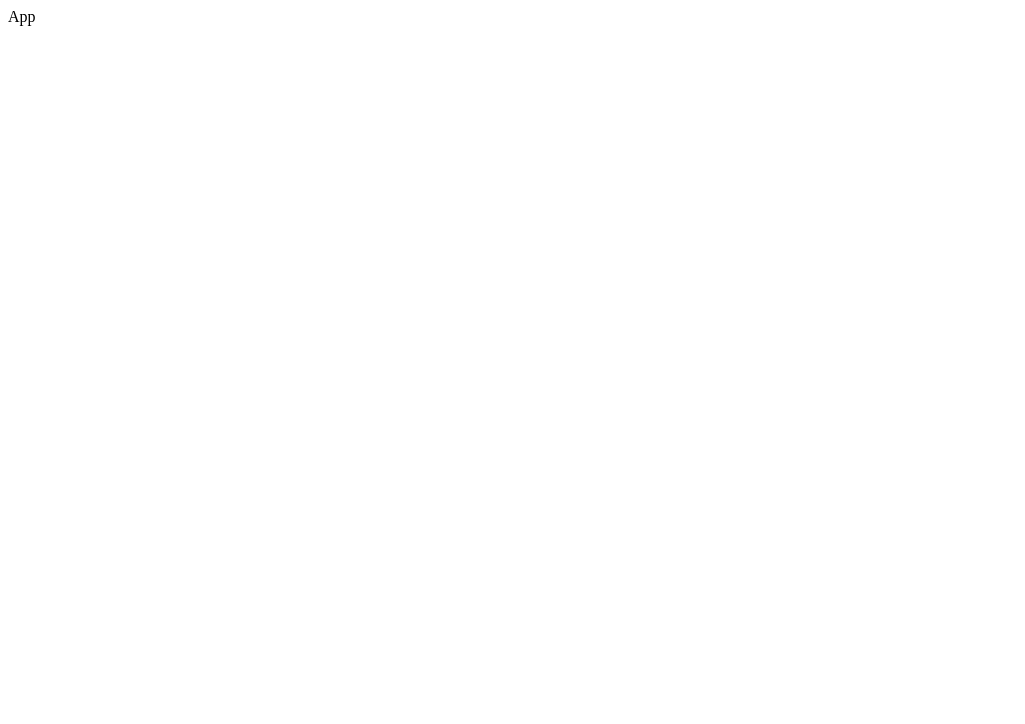
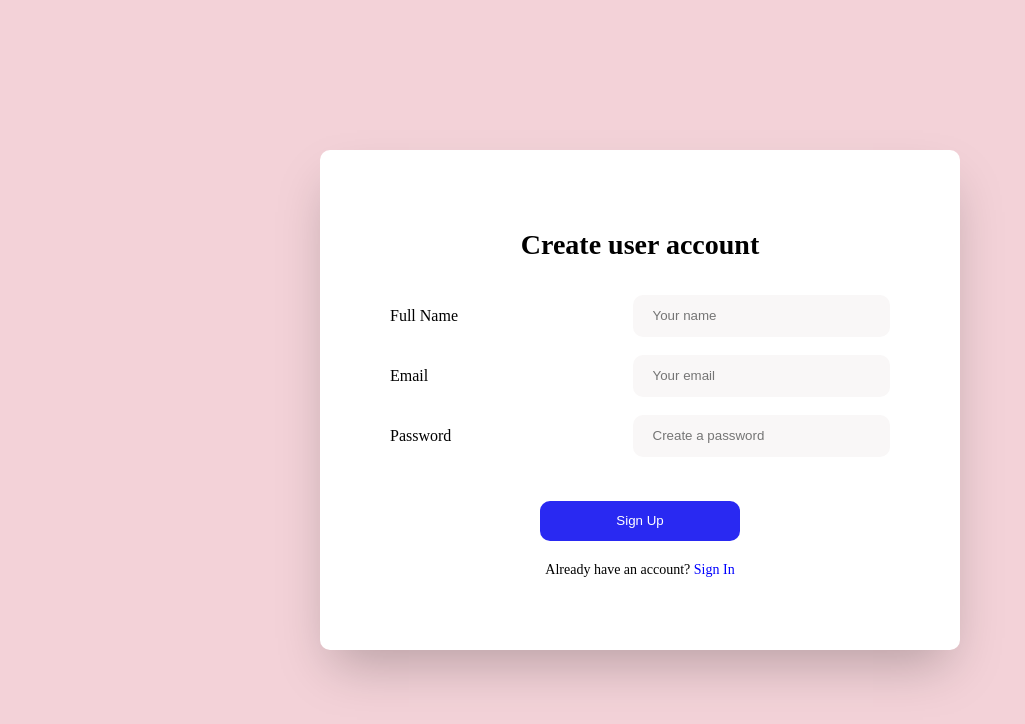
Before and after one commit to yashverma03/ecommerce, a React (Vite) app in the folder client/: page /sign-up in a window 1280 px wide. Shown: the top 724 px of the page, without its empty margins (0-1025 px from the left). Built offline with nearby package versions, Linux system fonts and the light colour scheme.

Commit message:
feat: add SignUp component

```diff
--- a/client/index.html
+++ b/client/index.html
@@ -6,7 +6,7 @@
     <meta name="viewport" content="width=device-width, initial-scale=1.0" />
     <title>Ecommerce</title>
   </head>
-  <body>
+  <body style="margin: 0">
     <div id="root"></div>
     <script type="module" src="/src/main.tsx"></script>
   </body>
--- a/client/src/App.tsx
+++ b/client/src/App.tsx
@@ -1,5 +1,14 @@
+import { BrowserRouter, Routes, Route } from 'react-router-dom';
+import SignUp from './components/SignUp/SignUp';
+
 const App = () => {
-  return <div>App</div>;
+  return (
+    <BrowserRouter>
+      <Routes>
+        <Route path='/sign-up' element={<SignUp />} />
+      </Routes>
+    </BrowserRouter>
+  );
 };
 
 export default App;
--- /dev/null
+++ b/client/src/components/SignUp/SignUp.module.css
@@ -0,0 +1,91 @@
+.background {
+  @apply min-w-full
+  min-h-screen
+  flex
+  justify-center
+  items-center
+  bg-[#f3d2d8];
+}
+
+.container {
+  @apply max-w-[600px]
+  w-full
+  flex
+  flex-col
+  justify-center
+  items-center
+  bg-[white]
+  rounded-[10px]
+  shadow-2xl
+  px-[20px]
+  py-[60px]
+  mx-[5%]
+  my-[30px];
+}
+
+.title {
+  @apply font-[600]
+  text-[28px]
+  text-center
+  mb-[30px];
+}
+
+.form {
+  @apply max-w-[600px]
+  w-full
+  flex
+  flex-col
+  gap-[10px]
+  items-center;
+}
+
+.inputWrap {
+  @apply max-w-[500px]
+  w-full
+  flex
+  items-center
+  gap-[5%];
+}
+
+.label {
+  @apply w-full
+  font-[400]
+  text-[16px];
+}
+
+.input {
+  @apply w-full
+  h-[40px]
+  px-[20px]
+  bg-[#f9f7f7]
+  rounded-[10px]
+  border-none
+  overflow-ellipsis
+  focus:outline-none
+  focus:bg-[#e2dfdf];
+}
+
+.subtitle {
+  @apply font-[500]
+  text-[14px]
+  text-center;
+}
+
+.link {
+  @apply no-underline
+  text-[blue]
+  hover:underline;
+}
+
+.button {
+  @apply w-[200px]
+  h-[40px]
+  rounded-[10px]
+  border-none
+  bg-[#2929f2]
+  text-[white]
+  mt-[30px]
+  mb-[10px]
+  cursor-pointer
+  hover:bg-[darkblue];
+}
--- /dev/null
+++ b/client/src/components/SignUp/SignUp.tsx
@@ -0,0 +1,87 @@
+import { useState } from 'react';
+import { Link } from 'react-router-dom';
+import styles from './SignUp.module.css';
+
+const SignUp = () => {
+  const initialFormData = {
+    name: '',
+    email: '',
+    password: '',
+    confirmPassword: ''
+  };
+
+  const [formData, setFormData] = useState(initialFormData);
+
+  const handleOnChange = (event: React.ChangeEvent<HTMLInputElement>) => {
+    const { id, value } = event.target;
+
+    setFormData((prevFormData) => ({ ...prevFormData, [id]: value }));
+  };
+
+  const getInputs = () => {
+    const inputs = [
+      {
+        id: 'name',
+        label: 'Full Name',
+        placeholder: 'Your name'
+      },
+      {
+        id: 'email',
+        label: 'Email',
+        placeholder: 'Your email',
+        type: 'email'
+      },
+      {
+        id: 'password',
+        label: 'Password',
+        placeholder: 'Create a password',
+        type: 'password'
+      }
+    ];
+
+    return inputs.map((input) => {
+      return (
+        <div className={styles.inputWrap} key={input.id}>
+          <h3 className={styles.label}>{input.label}</h3>
+          <input
+            className={styles.input}
+            id={input.id}
+            placeholder={input.placeholder}
+            type={input.type ?? 'text'}
+            value={formData[input.id as keyof typeof formData]}
+            onChange={handleOnChange}
+            required
+          />
+        </div>
+      );
+    });
+  };
+
+  const handleOnSubmit = (event: React.FormEvent<HTMLFormElement>) => {
+    event.preventDefault();
+
+    console.log(formData);
+  };
+
+  return (
+    <main className={styles.background}>
+      <div className={styles.container}>
+        <h1 className={styles.title}>Create user account</h1>
+
+        <form className={styles.form} onSubmit={handleOnSubmit}>
+          {getInputs()}
+          <button className={styles.button}>Sign Up</button>
+        </form>
+
+        <h2 className={styles.subtitle}>
+          Already have an account?{' '}
+          <Link className={styles.link} to='/login'>
+            Sign In
+          </Link>
+        </h2>
+      </div>
+    </main>
+  );
+};
+
+export default SignUp;
--- a/client/tailwind.config.js
+++ b/client/tailwind.config.js
@@ -1,6 +1,6 @@
 /** @type {import('tailwindcss').Config} */
 export default {
-  content: [],
+  content: ['./src/**/*.{ts,tsx}', './index.html'],
   theme: {
     extend: {}
   },
```
Also changed, not shown: 1 other file (tests, documents, lock files or other folders).
